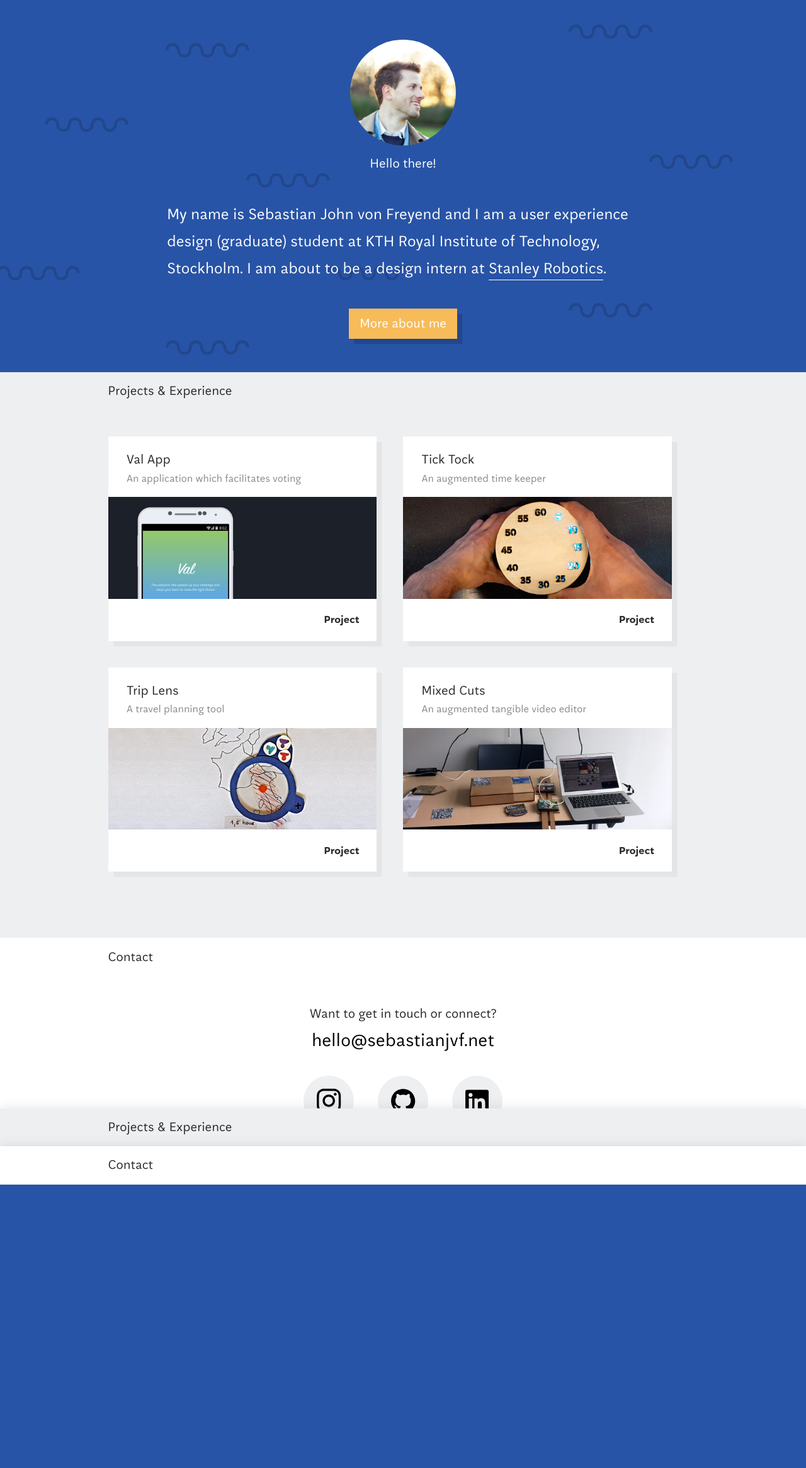
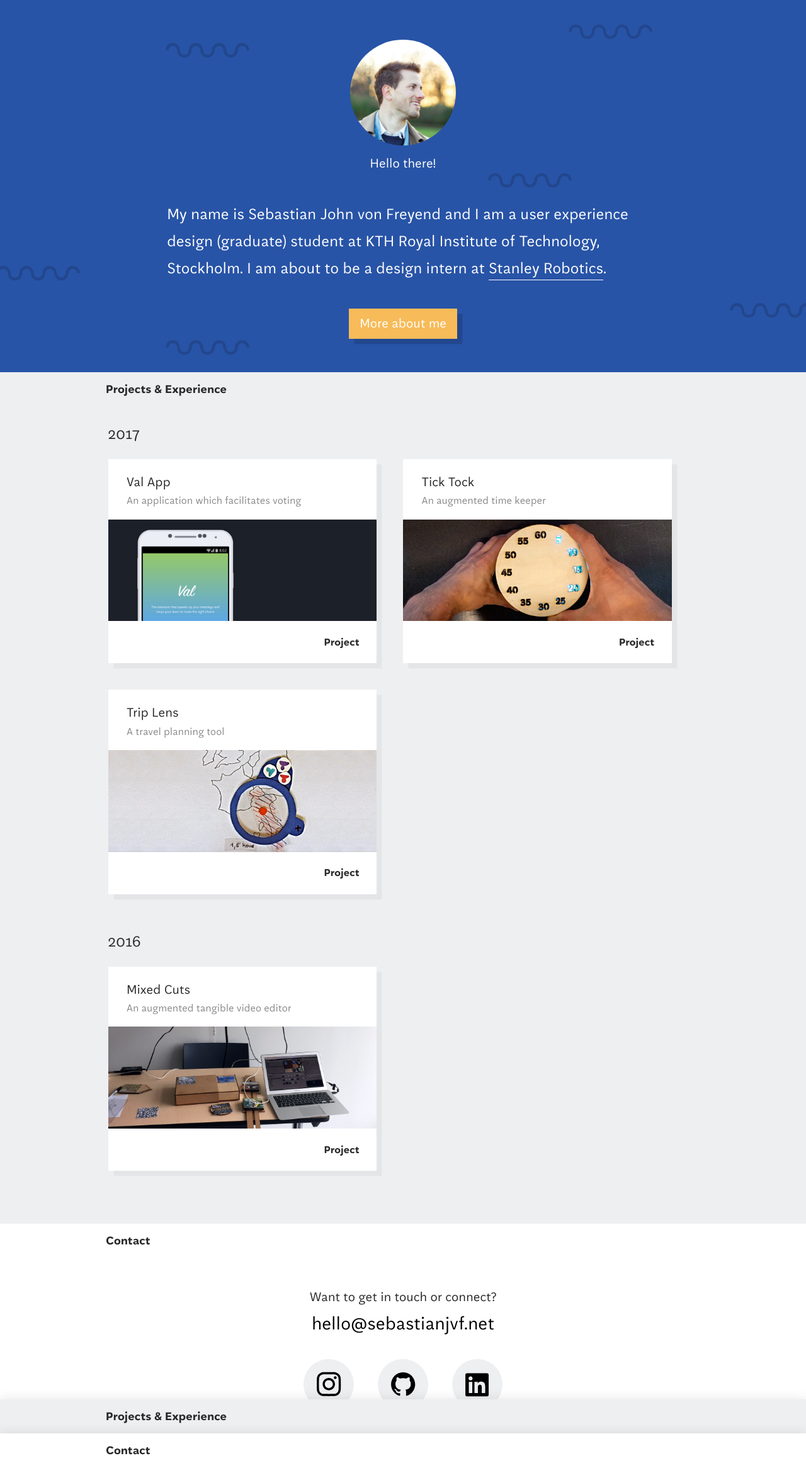
Before and after one commit to sebastianjvf/portfolio, a PHP site: page / in a window 1280 px wide. Shown: the whole page at 63% size. Before the commit the page ends 1881 px from the top, so only its background shows below. Run offline with PHP 8.4, Linux system fonts and the light colour scheme.

Commit message:
feat: Changed the index file to include years. refactor: Wave parallax code.

```diff
--- a/css/presentation.css
+++ b/css/presentation.css
@@ -18,8 +18,9 @@ body a.toc-item,
 header {
 	display: block;
 	width: 100%;
-	font-size: 1em;
+	font-size: 0.9em;
 	padding-top: 0.6em;
+	font-weight: bold;
 	padding-bottom: 0.6em;
 	text-decoration: none;
 }
@@ -166,7 +167,7 @@ section#introduction div#picture + span {
 	margin-bottom: 2em;
 }
 
-div#lines {
+div#waves {
 	position: absolute;
 	width: 100%;
 	height: 100%;
@@ -176,7 +177,7 @@ div#lines {
 	opacity: 0.15;
 }
 
-div#lines img {
+div#waves img {
 	display: block;
 	position: absolute;
 	width: 7em;
@@ -272,10 +273,25 @@ div.inner h2 {
 	font-size: 1.0em;
 }
 
+section#projects-experience > div.inner {
+	padding-top: 2em;
+	padding-bottom: 2em;
+}
+
 section#projects-experience div.inner a h1 {
 	text-align: left;
 	position: relative;
 	line-height: 1.5;
+}
+
+section#projects-experience div.inner h2 {
+	width: 100%;
+	font-size: 1.2em;
+	margin-bottom: 0.7em;
+}
+
+section#projects-experience div.inner a + h2 {
+	margin-top: 0.5em;
 }
 
 section#projects-experience div.inner a span {
--- a/css/responsive.css
+++ b/css/responsive.css
@@ -34,7 +34,7 @@
 	section.content div.inner .right span {
 		top: auto;
 		left: auto;
-		bottom: 0;
+		ottom: 0;
 		right: 0;
 		height: auto;
 		text-align: right;
@@ -181,7 +181,7 @@
 		width: 70%;
 	}
 
-	div#instafeed {
+	div#insteed {
 		padding-top: 1.5em;
 		flex-direction: column;
 	}
@@ -200,7 +200,7 @@
 		font-size: 1em !important;
 		padding: 0.4em 0.8em 0.5em 0.8em !important;
 		height: auto !important;
-		display: table !important;
+		display: tale !important;
 		border-radius: 3em;
 	}
 
--- a/index.php
+++ b/index.php
@@ -4,16 +4,16 @@
 
 	<title>Sebastian John von Freyend - User experience design student</title>
 
-	<link rel="stylesheet" href="css/reset.css?version=update">
-	<link rel="stylesheet" href="css/typography.css?version=update">
-	<link rel="stylesheet" href="css/presentation.css?version=update">
-	<link rel="stylesheet" href="css/responsive.css?version=update">
+	<link rel="stylesheet" href="css/reset.css?version=update-2">
+	<link rel="stylesheet" href="css/typography.css?version=update-2">
+	<link rel="stylesheet" href="css/presentation.css?version=update-2">
+	<link rel="stylesheet" href="css/responsive.css?version=update-2">
 
 	<meta name="viewport" content="width=device-width, initial-scale=1.0, maximum-scale=1.0">
 	<script src="js/events.js" type="text/javascript"></script>
 	<script src="js/table-of-contents.js" type="text/javascript"></script>
 	<script src="js/smooth-scroll.js" type="text/javascript"></script>
-	<script src="js/parallax.js" type="text/javascript"></script>
+	<script src="js/parallax-waves.js" type="text/javascript"></script>
 
 </head>
 <body>
@@ -30,18 +30,7 @@
 			</div>
 		</div>
 
-		<div id="lines">
-			<img src="img/wave.svg" style="top: 5%; left: 70%;" alt="Decorative wave">
-			<img src="img/wave.svg" style="top: 10%; left: 20%;" alt="Decorative wave">
-			<img src="img/wave.svg" style="top: 30%; left: 5%;" alt="Decorative wave">
-			<img src="img/wave.svg" style="top: 70%; left: 40%;" alt="Decorative wave">
-			<img src="img/wave.svg" style="top: 80%; left: 70%;" alt="Decorative wave">
-			<img src="img/wave.svg" style="top: 70%; left: -1%;" alt="Decorative wave">
-			<img src="img/wave.svg" style="top: 40%; left: 80%;" alt="Decorative wave">
-			<img src="img/wave.svg" style="top: 45%; left: 30%;" alt="Decorative wave">
-			<img src="img/wave.svg" style="top: 90%; left: 20%;" alt="Decorative wave">
-			<img src="img/wave.svg" style="top: 100%; left: 50%;" alt="Decorative wave">
-		</div>
+		<?php include('waves.php'); ?>
 	</section>
 
 
@@ -53,6 +42,7 @@
 		</span>
 
 		<div class="inner">
+			<h2>2017</h2>
 			<a href="project/val-app/">
 				<h1>Val App</h1>
 				<span class="type">An application which facilitates voting</span>
@@ -71,6 +61,8 @@
 				<img src="img/project/trip-lens-preview.png" alt="Preview">
 				<span>Project</span>
 			</a>
+
+			<h2>2016</h2>
 			<a href="project/mixed-cuts/">
 				<h1>Mixed Cuts</h1>
 				<span class="type">An augmented tangible video editor</span>
--- a/js/parallax.js
+++ b/js/parallax-waves.js
@@ -2,13 +2,12 @@
 
 	window.addEventListener('load', function(event) {
 
-		let lines = document.getElementById('lines');
+		let lines = document.getElementById('waves');
 
 		window.addEventListener('scroll', function(event) {
 
 			let scrollPos = window.scrollY || window.scrollTop || document.getElementsByTagName("html")[0].scrollTop;
 
-			console.log('Scroll!');
 			lines.style.top = scrollPos * - 0.2 + 'px';
 
 		});
--- a/js/lines.js
+++ b/js/waves.js
@@ -11,7 +11,7 @@
 			let mouseY	= event.clientY;
 
 			// Selet all imgs in lines
-			let waves = document.querySelectorAll('div#lines img');
+			let lines = document.querySelectorAll('div#lines img');
 
 			waves.forEach(function (element) {
 
--- /dev/null
+++ b/waves.php
@@ -0,0 +1,9 @@
+<div id="waves">
+	<img src="../../img/wave.svg" style="top: 5%; left: 70%;" alt="Decorative wave">
+	<img src="../../img/wave.svg" style="top: 10%; left: 20%;" alt="Decorative wave">
+	<img src="../../img/wave.svg" style="top: 80%; left: 90%;" alt="Decorative wave">
+	<img src="../../img/wave.svg" style="top: 70%; left: -1%;" alt="Decorative wave">
+	<img src="../../img/wave.svg" style="top: 45%; left: 60%;" alt="Decorative wave">
+	<img src="../../img/wave.svg" style="top: 90%; left: 20%;" alt="Decorative wave">
+	<img src="../../img/wave.svg" style="top: 100%; left: 50%;" alt="Decorative wave">
+</div>
```
Also changed, not shown: about.php (+8 -16 lines), project-header.php (+7 -15 lines).
